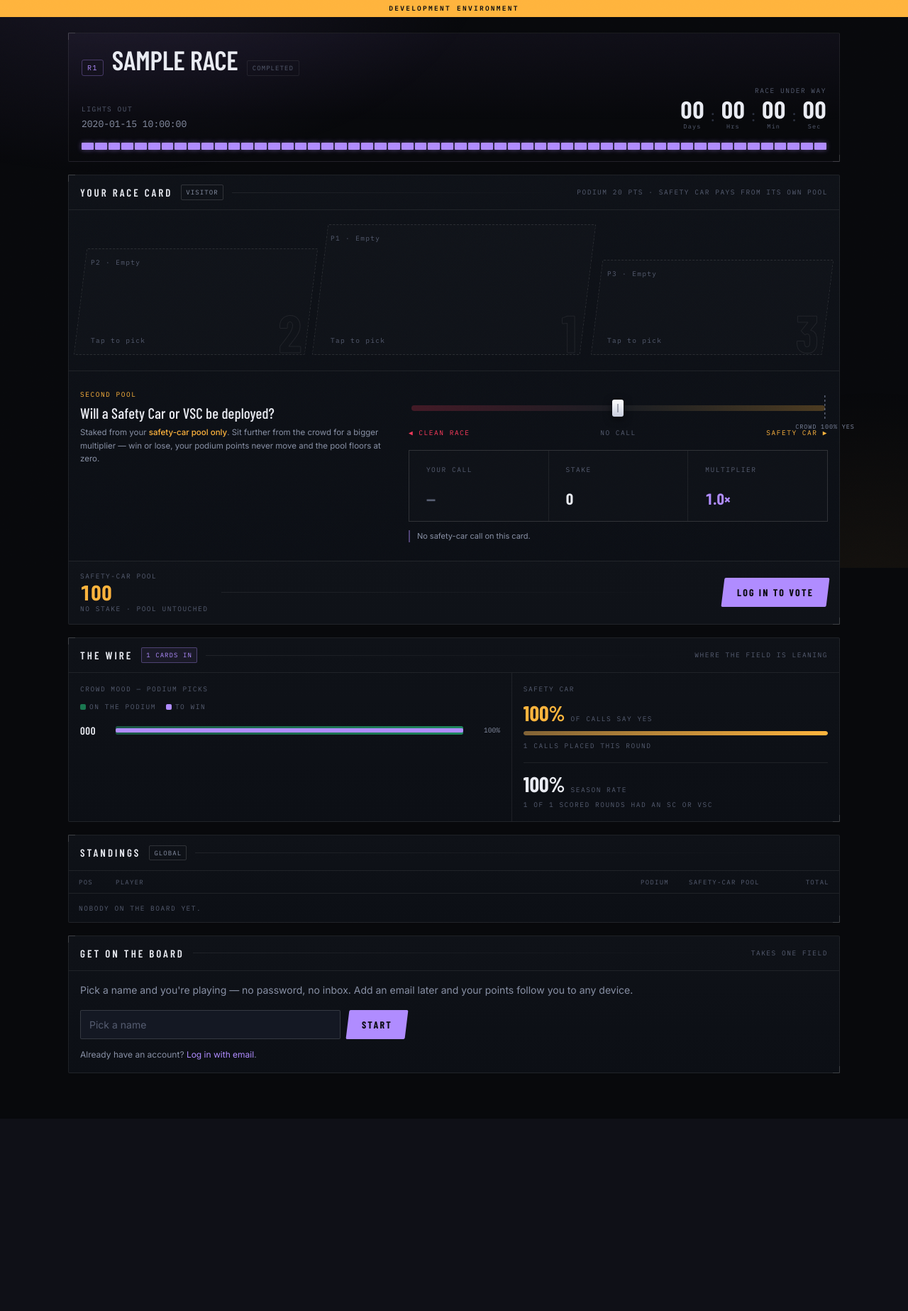
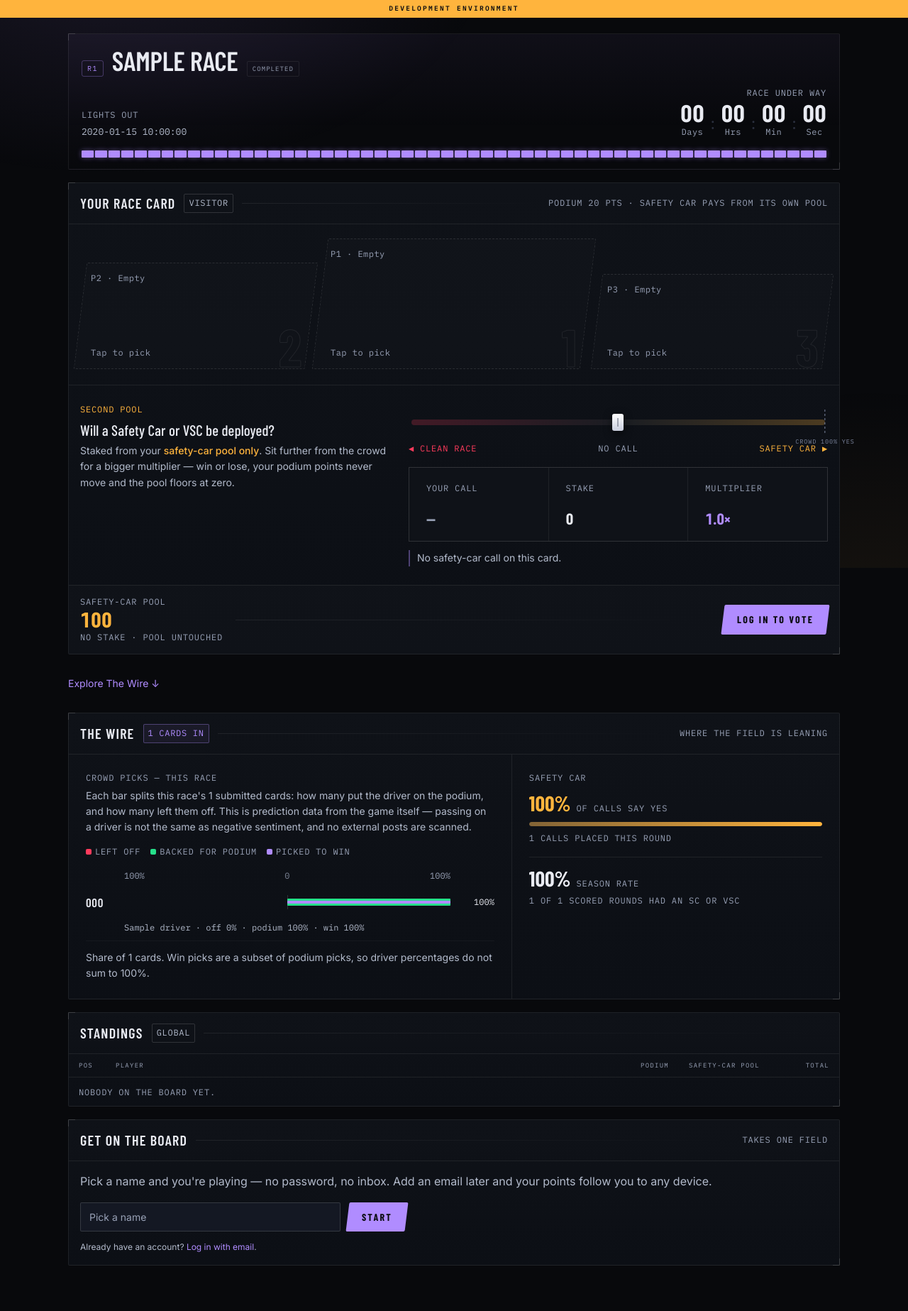
Before and after one commit to brettswift/f1-predictor, a Flask app: page / in a window 1280 px wide. Shown: the whole page at 71% size. Before the commit the page ends 1512 px from the top, so only its background shows below. Run offline with Flask 3, Linux system fonts and the light colour scheme; tables that the repository leaves empty hold one stand-in row (values such as "Sample post").

Commit message:
feat(ui): two-sided Wire chart, legible type, honest crowd-pick states (#84)
Port the Mock B Wire chart geometry to production and fix the readability
and correctness problems the Mock B review flagged.

The Wire
- Draw crowd picks as a two-sided bar: cards that left a driver off the
  podium extend left of a midpoint, cards backing them extend right, with
  the win share overlaid. Each half is its own 0-100% axis.
- The data is real prediction cards, not sentiment. Mock B's SENT array is
  hardcoded demo values with invented quotes attributed to real outlets, so
  it is deliberately not shipped. The panel says plainly that passing on a
  driver is not negative sentiment and that no external posts are scanned.
- Relabel "Crowd mood" to "Crowd picks", add a scale, legend, per-row detail
  line and an aria-label carrying all three percentages.

Distinguish empty from broken
- get_pick_distribution returned {'total': 0, 'rows': []} for both a failed
  query and a race nobody has picked, so a database error rendered as
  "No cards in for this race yet" - a confident, wrong answer. It now
  returns an explicit status of ok/empty/unavailable, logs the exception,
  and the template renders a distinct message for each.

Readability
- Body 14px -> 16px; metadata and chart values 9.5px -> 12px via a type
  scale; uppercase tracking .16em -> .07em.
- Lift --dim/--dimmer, which sat near 3:1 while carrying real label text.
  Measured in-browser: labels 7.24:1, values 15.74:1, prose 9.62:1.
- Drop body overflow-x:hidden, which masked mobile clipping rather than
  fixing it, and give the shrink-blocked grid children min-width:0.
- Widen focus rings; 44px minimum touch targets; drop the grain overlay
  that sat over small data text.

Verified in a browser at 390/768/1024/1440px: document width stays within
the viewport at every size (390px was 1021px before this change). The only
overflow left is the standings table inside its bounded .table-scroll.

Tests: 497 passing, including new coverage for the three states and the
two-sided share arithmetic.

Co-authored-by: Buddy <buddy.bs.bot@gmail.com>

```diff
--- a/src/app.py
+++ b/src/app.py
@@ -1707,17 +1707,32 @@ def get_sc_pools(db):
 # Read-only aggregates that make the desk useful even when you have not voted.
 
 def get_pick_distribution(db, race_id, limit=8):
-    """Crowd mood: share of entrants backing each driver for the podium.
-
-    Real sentiment from the game itself rather than an external feed - the
-    numbers are the field's own picks for this race.
+    """Crowd picks: how the field's own prediction cards split over each driver.
+
+    This is prediction data, not external sentiment. Every number here is derived
+    from submitted cards for this race:
+
+      backed_pct  share of cards naming the driver anywhere on the podium
+      win_pct     share of cards naming the driver to win (a subset of backed)
+      passed_pct  share of cards that left the driver off the podium entirely
+
+    ``backed_pct + passed_pct`` is 100 by construction, which is what lets The
+    Wire draw a two-sided bar without inventing a sentiment feed. Passing on a
+    driver is not the same as negative sentiment, and the template says so.
+
+    The ``status`` field distinguishes three genuinely different situations that
+    used to collapse into one empty result:
+
+      ok           real rows to draw
+      empty        the query worked and nobody has submitted a card yet
+      unavailable  the query failed; the crowd is unknown, not empty
     """
     try:
         total = db.execute(
             'SELECT COUNT(*) AS c FROM predictions WHERE race_id = ?', (race_id,)
         ).fetchone()['c']
         if not total:
-            return {'total': 0, 'rows': []}
+            return {'total': 0, 'rows': [], 'status': 'empty'}
         rows = db.execute('''
             SELECT d.id AS id, d.name AS name, d.code AS code,
                    SUM(CASE WHEN p.p1_driver_id = d.id THEN 1 ELSE 0 END) AS win_picks,
@@ -1731,16 +1746,23 @@ def get_pick_distribution(db, race_id, limit=8):
             LIMIT ?
         ''', (race_id, limit)).fetchall()
     except Exception:
-        return {'total': 0, 'rows': []}
-    return {
-        'total': total,
-        'rows': [{
+        app.logger.exception(
+            'get_pick_distribution failed for race_id=%s', race_id
+        )
+        return {'total': 0, 'rows': [], 'status': 'unavailable'}
+
+    out = []
+    for r in rows:
+        backed_pct = round(r['podium_picks'] * 100.0 / total)
+        out.append({
             'name': r['name'],
             'code': r['code'] or (r['name'] or '').split()[-1][:3].upper(),
             'win_pct': round(r['win_picks'] * 100.0 / total),
-            'podium_pct': round(r['podium_picks'] * 100.0 / total),
-        } for r in rows],
-    }
+            'podium_pct': backed_pct,
+            'backed_pct': backed_pct,
+            'passed_pct': 100 - backed_pct,
+        })
+    return {'total': total, 'rows': out, 'status': 'ok'}
 
 
 def get_safety_car_stats(db):
--- a/src/templates/base.html
+++ b/src/templates/base.html
@@ -23,8 +23,12 @@
 :root{
   --bg:#08090C; --bg2:#0B0D12; --panel:#0F1218; --panel2:#141823; --raise:#191E2A;
   --line:rgba(255,255,255,.075); --line2:rgba(255,255,255,.14);
-  --tx:#E9EBF2; --dim:#8890A5; --dimmer:#565D71;
+  /* Dim tones lifted for legibility: the old --dimmer (#565D71) sat near 3:1
+     on --panel yet carried real label text, not decoration. */
+  --tx:#E9EBF2; --dim:#B2BACB; --dimmer:#98A1B6;
   --acc:#B08CFF; --pos:#26E08A; --warn:#FFB43D; --neg:#FF3B5C;
+  /* Type scale; metadata and chart values were hardcoded at 9.5px. */
+  --text-meta:.75rem; --text-label:.875rem; --text-body:1rem; --text-panel:1.25rem;
   --p1:#FFD34D; --p2:#C9D0DE; --p3:#D08A4E;
   --mono:'IBM Plex Mono',ui-monospace,SFMono-Regular,Menlo,monospace;
   --cond:'Barlow Condensed','Arial Narrow',system-ui,sans-serif;
@@ -33,8 +37,10 @@
 }
 *{margin:0;padding:0;box-sizing:border-box}
 html{-webkit-text-size-adjust:100%}
-body{background:var(--bg);color:var(--tx);font-family:var(--sans);font-size:14px;line-height:1.5;
-  min-height:100vh;-webkit-font-smoothing:antialiased;overflow-x:hidden}
+/* No page-level overflow-x:hidden: it hid the mobile clipping rather than
+   fixing it. Children that could not shrink get min-width:0 instead. */
+body{background:var(--bg);color:var(--tx);font-family:var(--sans);font-size:var(--text-body);line-height:1.55;
+  min-height:100vh;-webkit-font-smoothing:antialiased}
 body::before{content:'';position:fixed;inset:0;pointer-events:none;z-index:0;
   background:radial-gradient(900px 520px at 12% -8%,rgba(176,140,255,.10),transparent 60%),
              radial-gradient(700px 480px at 96% 104%,rgba(255,180,61,.055),transparent 60%)}
@@ -43,9 +49,9 @@ body::after{content:'';position:fixed;inset:0;pointer-events:none;z-index:9999;o
 ::selection{background:rgba(176,140,255,.3)}
 a{color:var(--acc);text-decoration:none}
 a:hover{text-decoration:underline}
-:focus-visible{outline:1px solid var(--acc);outline-offset:2px}
+:focus-visible{outline:2px solid var(--acc);outline-offset:3px}
 .num{font-family:var(--mono);font-variant-numeric:tabular-nums;font-feature-settings:"tnum" 1}
-.lbl{font-family:var(--mono);font-size:9.5px;letter-spacing:.16em;text-transform:uppercase;color:var(--dimmer)}
+.lbl{font-family:var(--mono);font-size:var(--text-meta);letter-spacing:.07em;text-transform:uppercase;color:var(--dimmer)}
 .muted{color:var(--dim)}
 .rule{flex:1;height:1px;background:linear-gradient(90deg,var(--line),transparent)}
 
@@ -202,6 +208,25 @@ tr.me td:first-child{box-shadow:inset 2px 0 0 var(--acc)}
   .table-scroll table{min-width:520px}
 }
 @media (prefers-reduced-motion:reduce){*{animation:none!important;transition:none!important}}
+
+/* ── Readability pass ───────────────────────────────────────────────
+   Grid/flex children default to min-width:auto, so long unbroken content
+   forces the track wider than the viewport. That was the real cause of the
+   mobile horizontal scroll; page-level overflow hiding only masked it. */
+.shell,.container,.panel,.card,.grid2,.grid3,.stack{min-width:0}
+.panel,.card{max-width:100%}
+h1{overflow-wrap:anywhere}
+/* Decorative grain sits over small data text and muddies it. */
+body::after{display:none}
+.phead h2,.phead h3{font-size:var(--text-panel);letter-spacing:.06em}
+.tag,label,.app-footer .version{font-size:var(--text-meta);letter-spacing:.06em}
+.app-footer .version{color:var(--dimmer)}
+/* 44px touch targets for interactive rail items. */
+.rnav{min-width:44px;min-height:44px}
+@media(max-width:860px){
+  .rail{flex-wrap:wrap}
+  .phead .rule{display:none}
+}
     </style>
     {% block extra_css %}{% endblock %}
 </head>
--- a/src/templates/home.html
+++ b/src/templates/home.html
@@ -90,19 +90,37 @@ input[type=range].sr{position:absolute;left:0;right:0;top:14px;width:100%;height
 .legend{display:flex;gap:14px;align-items:center;margin-bottom:10px;flex-wrap:wrap}
 .legend span{display:flex;align-items:center;gap:5px}
 .legend i{width:8px;height:8px;border-radius:2px;display:block}
-.dv{display:grid;grid-template-columns:40px 1fr 42px;align-items:center;gap:10px;padding:5px 0}
-.dv .c{font-family:var(--cond);font-weight:600;font-size:15px;letter-spacing:.04em}
-.dv .g{position:relative;height:12px;background:#151925;border-radius:2px;overflow:hidden}
-.dv .g b{position:absolute;left:0;top:0;bottom:0;display:block;border-radius:2px}
-.dv .g b.pod{background:linear-gradient(90deg,rgba(38,224,138,.30),rgba(38,224,138,.55))}
-.dv .g b.win{background:var(--acc);height:6px;top:3px}
-.dv .v{font-family:var(--mono);font-size:9.5px;color:var(--dim);text-align:right}
-.wiregrid{display:grid;grid-template-columns:1.35fr 1fr;gap:0}
-.wiregrid>div{padding:16px}
+/* Two-sided crowd-pick chart, ported from the Mock B Wire geometry.
+   Left of the midpoint = cards that left the driver off the podium,
+   right = cards backing them, with the win share overlaid on the right.
+   Each half is a 0-100% axis, so widths are halved to share one track. */
+.dv{display:grid;grid-template-columns:44px minmax(0,1fr) 52px;align-items:center;
+  gap:10px;padding:8px 0;min-height:40px;border-bottom:1px solid rgba(255,255,255,.04)}
+.dv .c{font-family:var(--cond);font-weight:600;font-size:17px;letter-spacing:.04em}
+.dv .g{position:relative;height:16px;min-width:0}
+.dv .g::before{content:'';position:absolute;left:50%;top:-2px;bottom:-2px;
+  width:1px;background:var(--line2)}
+.dv .g b{position:absolute;top:3px;height:10px;display:block;border-radius:1px}
+.dv .g b.pass{right:50%;background:var(--neg);opacity:.75}
+.dv .g b.back{left:50%;background:var(--pos)}
+.dv .g b.win{left:50%;background:var(--acc);height:4px;top:6px}
+.dv .v{font-family:var(--mono);font-size:var(--text-meta);color:var(--tx);text-align:right}
+.dvscale{display:flex;justify-content:space-between;font-family:var(--mono);
+  font-size:var(--text-meta);color:var(--dimmer);padding:6px 0;
+  margin-left:54px;margin-right:62px}
+.dvscale .mid{opacity:.8}
+.dv-detail{grid-column:2/-1;font-family:var(--mono);font-size:var(--text-meta);
+  color:var(--dim);padding-top:4px}
+.wire-intro{font-size:var(--text-label);line-height:1.6;color:var(--dim);margin:0 0 14px}
+.wire-foot{font-size:var(--text-label);line-height:1.6;color:var(--dim);margin-top:12px}
+.wire-state{margin:0;font-size:var(--text-label);line-height:1.6}
+.wire-jump{display:inline-block;padding:12px 0;font-size:var(--text-label)}
+.wiregrid{display:grid;grid-template-columns:minmax(0,1.35fr) minmax(0,1fr);gap:0}
+.wiregrid>div{padding:24px;min-width:0}
 .wiregrid>div+div{border-left:1px solid var(--line)}
 .scbar{height:6px;border-radius:4px;background:#1C2130;overflow:hidden;margin:10px 0 8px}
 .scbar i{display:block;height:100%;background:linear-gradient(90deg,rgba(255,180,61,.45),var(--warn));border-radius:4px}
-.note{font-size:11.5px;line-height:1.6;margin-top:12px;padding:10px 12px;border:1px solid rgba(176,140,255,.24);
+.note{font-size:var(--text-label);line-height:1.6;margin-top:12px;padding:12px 14px;border:1px solid rgba(176,140,255,.24);
   border-radius:2px;background:rgba(176,140,255,.055);color:#C7CBDA}
 .note b{color:var(--acc);font-weight:600}
 
@@ -115,12 +133,24 @@ input[type=range].sr{position:absolute;left:0;right:0;top:14px;width:100%;height
 .scmeter .m i{display:block;height:100%;border-radius:3px;background:linear-gradient(90deg,rgba(255,180,61,.4),var(--warn))}
 .lsel{margin-left:auto;display:flex;align-items:center;gap:8px}
 .lsel select{width:auto;padding:6px 30px 6px 10px;font-size:11px}
+/* Grid/flex children need explicit min-width:0 or long content forces the
+   track wider than the phone viewport. This is the actual clipping fix. */
+.stripgrid>*,.slot,.votefoot>*{min-width:0}
+.striptop h1{overflow-wrap:anywhere}
+.slot .ghost,.cdu .u,.dchip .no{font-size:var(--text-meta);letter-spacing:.04em}
+.scq p,.scnote{font-size:var(--text-label);line-height:1.6}
 @media (max-width:860px){
-  .scblock{grid-template-columns:1fr;gap:14px}
-  .wiregrid{grid-template-columns:1fr}
+  .scblock{grid-template-columns:minmax(0,1fr);gap:14px}
+  .wiregrid{grid-template-columns:minmax(0,1fr)}
+  .wiregrid>div{padding:16px}
   .wiregrid>div+div{border-left:0;border-top:1px solid var(--line)}
   .snap{grid-template-columns:1fr 1fr}
-  .slots{gap:7px}.slot .code{font-size:22px}.slot .nm{display:none}
+  .slots{gap:7px;grid-template-columns:repeat(3,minmax(0,1fr))}
+  .slot .code{font-size:22px}.slot .nm{display:none}
+  .slot .in{padding:10px 8px}
+  .dvscale{margin-left:54px;margin-right:62px}
+  .lsel{flex-wrap:wrap;max-width:100%;margin-left:0}
+  .lsel select{max-width:100%}
 }
 </style>
 {% endblock %}
@@ -262,37 +292,64 @@ input[type=range].sr{position:absolute;left:0;right:0;top:14px;width:100%;height
   {% endif %}
 </section>
 
+<a class="wire-jump" href="#the-wire">Explore The Wire &darr;</a>
 <!-- ══ 2. THE WIRE ══ -->
-<section class="panel">
+<section class="panel" id="the-wire" tabindex="-1" aria-labelledby="wire-title">
   <div class="phead">
-    <h2>The Wire</h2>
+    <h2 id="wire-title">The Wire</h2>
     <span class="tag acc">{{ crowd['total'] }} cards in</span>
     <div class="rule"></div>
     <span class="lbl">Where the field is leaning</span>
   </div>
   <div class="wiregrid">
     <div>
-      <div class="lbl" style="margin-bottom:10px">Crowd mood &mdash; podium picks</div>
-      {% if crowd['rows'] %}
+      <div class="lbl" style="margin-bottom:4px">Crowd picks &mdash; this race</div>
+      {% if crowd['status'] == 'ok' %}
+      <p class="wire-intro">
+        Each bar splits this race's {{ crowd['total'] }} submitted cards: how many put the driver
+        on the podium, and how many left them off. This is prediction data from the game itself &mdash;
+        passing on a driver is not the same as negative sentiment, and no external posts are scanned.
+      </p>
       <div class="legend">
-        <span><i style="background:rgba(38,224,138,.5)"></i><span class="lbl">On the podium</span></span>
-        <span><i style="background:var(--acc)"></i><span class="lbl">To win</span></span>
+        <span><i style="background:var(--neg)"></i><span class="lbl">Left off</span></span>
+        <span><i style="background:var(--pos)"></i><span class="lbl">Backed for podium</span></span>
+        <span><i style="background:var(--acc)"></i><span class="lbl">Picked to win</span></span>
+      </div>
+      <div class="dvscale" aria-hidden="true">
+        <span>100%</span><span class="mid">0</span><span>100%</span>
       </div>
       {% for d in crowd['rows'] %}
-      <div class="dv">
-        <span class="c">{{ d['code'] }}</span>
-        <span class="g" title="{{ d['name'] }}"><b class="pod" style="width:{{ d['podium_pct'] }}%"></b><b class="win" style="width:{{ d['win_pct'] }}%"></b></span>
-        <span class="v">{{ d['podium_pct'] }}%</span>
+      <div class="dv" role="img"
+           aria-label="{{ d['name'] }}: backed for the podium on {{ d['backed_pct'] }} percent of cards, left off {{ d['passed_pct'] }} percent, picked to win {{ d['win_pct'] }} percent.">
+        <span class="c" aria-hidden="true">{{ d['code'] }}</span>
+        <span class="g" aria-hidden="true">
+          <b class="pass" style="width:{{ d['passed_pct'] / 2 }}%"></b>
+          <b class="back" style="width:{{ d['backed_pct'] / 2 }}%"></b>
+          <b class="win" style="width:{{ d['win_pct'] / 2 }}%"></b>
+        </span>
+        <span class="v" aria-hidden="true">{{ d['backed_pct'] }}%</span>
+        <span class="dv-detail" aria-hidden="true">
+          {{ d['name'] }} &middot; off {{ d['passed_pct'] }}% &middot; podium {{ d['backed_pct'] }}% &middot; win {{ d['win_pct'] }}%
+        </span>
       </div>
       {% endfor %}
+      <p class="wire-foot">
+        Share of {{ crowd['total'] }} cards. Win picks are a subset of podium picks, so driver
+        percentages do not sum to 100%.
+      </p>
       {% if crowd['rows']|length > 1 %}
       <div class="note">
-        <b>{{ crowd['rows'][0]['code'] }}</b> is the consensus call at <b>{{ crowd['rows'][0]['podium_pct'] }}%</b> of cards.
+        <b>{{ crowd['rows'][0]['code'] }}</b> is the consensus call at <b>{{ crowd['rows'][0]['backed_pct'] }}%</b> of cards.
         Backing the field pays the same as the field &mdash; the points are in the driver nobody else has.
       </div>
       {% endif %}
+      {% elif crowd['status'] == 'unavailable' %}
+      <p class="wire-state" role="status">
+        Crowd picks are unavailable right now &mdash; we could not read the prediction data.
+        This is not an empty grid; check back shortly.
+      </p>
       {% else %}
-      <p style="margin:0">No cards in for this race yet. Vote first and you set the mood.</p>
+      <p class="wire-state">No cards in for this race yet. Vote first and you set the mood.</p>
       {% endif %}
     </div>
     <div>
```
Also changed, not shown: scripts/seed_wire_preview.py (added, +88 -0 lines), tests/unit/test_crowd_picks.py (added, +125 -0 lines).
